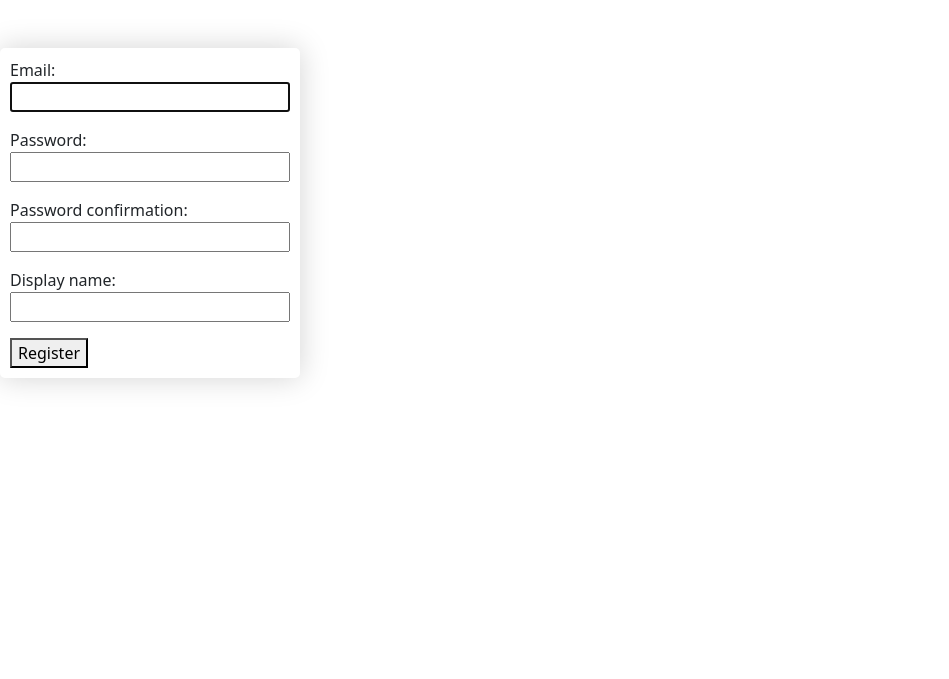
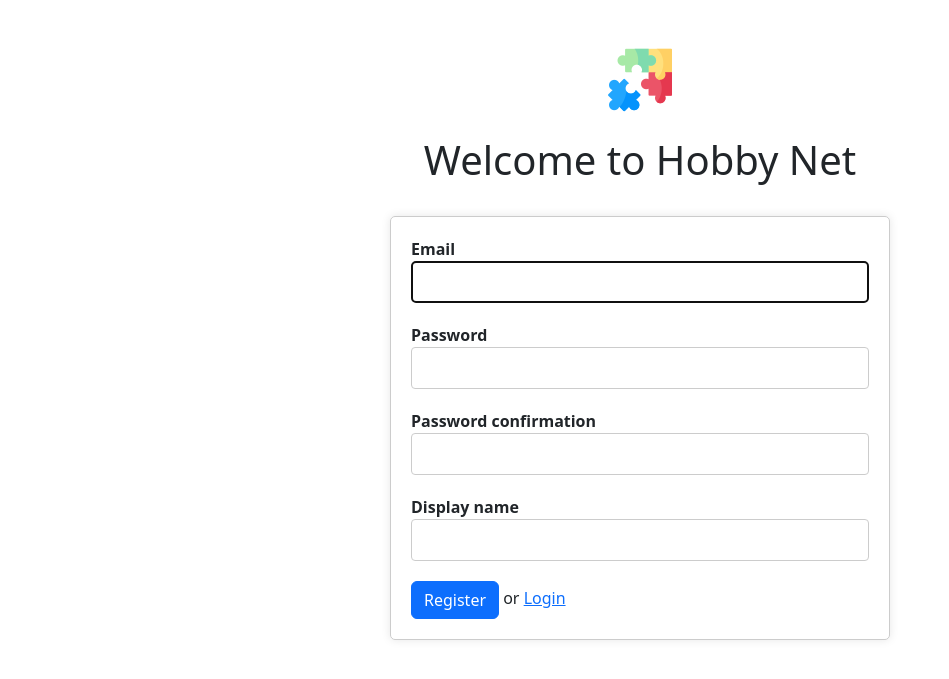
Before and after one commit to JustRedTTG/hobbynet, a Django app: page /accounts/register/ in a window 1280 px wide. Shown: the part 70-749 px from the top of the page, without its empty margins (0-949 px from the left). Run offline with Django 4.2, Linux system fonts and the light colour scheme; parts of the project's set-up code (start-up, migrations or seed data) failed here and were passed over.

Commit message:
Add better auth form design

```diff
--- a/attrubutes to resources used.txt
+++ b/attrubutes to resources used.txt
@@ -1,3 +1,4 @@
 Logo icon - https://www.flaticon.com/free-icons/hobby
 Facicon conversion - https://favicon.io/favicon-converter/
 JS CDN - https://www.jsdelivr.com/
+Auth form further design - https://chat.openai.com/share/b39c338e-9b8f-4977-8767-ffd8f49d532e
--- a/hobbynet/app_auth/templates/app_auth/login.html
+++ b/hobbynet/app_auth/templates/app_auth/login.html
@@ -3,3 +3,9 @@
 {% block submit_text %}
     Login
 {% endblock %}
+{% block other_text %}
+    Register
+{% endblock %}
+{% block other_url %}
+    {% url 'register' %}
+{% endblock %}
--- a/hobbynet/app_auth/templates/app_auth/register.html
+++ b/hobbynet/app_auth/templates/app_auth/register.html
@@ -3,3 +3,9 @@
 {% block submit_text %}
     Register
 {% endblock %}
+{% block other_text %}
+    Login
+{% endblock %}
+{% block other_url %}
+    {% url 'login' %}
+{% endblock %}
--- a/hobbynet/app_auth/templates/base/account_authentication_form.html
+++ b/hobbynet/app_auth/templates/base/account_authentication_form.html
@@ -1,21 +1,30 @@
 {% extends 'base/base.html' %}
+{% load static %}
 
 {% block content %}
+    <div class="d-flex justify-content-center">
+        <div class="card border-0">
+            <div class="text-center mb-2">
+                <img src="{% static 'images/logo.png' %}" class="mb-4">
+                <h1>Welcome to Hobby Net</h1>
+            </div>
+            <div class="card-body">
                 <form action="{% block success_url %}{% endblock %}" method="post" class="auth-form">
                     {% for field in form %}
-            <p>
-                {{ field.label_tag }}
+                        <div class="form-group">
+                            <label for="{{ field.id_for_label }}">{{ field.label }}</label>
                             {{ field }}
-            </p>
+                            {% if field.errors %}
+                                <small class="text-danger">{{ field.errors }}</small>
+                            {% endif %}
+                        </div>
                     {% endfor %}
-        {% if form.errors %}
-            {% for field in form %}
-                {% if field.errors %}
-                    {{ field.errors }}
-                {% endif %}
-            {% endfor %}
-        {% endif %}
-        <button type="submit">{% block submit_text %}{% endblock %}</button>
+                    <button type="submit" class="btn btn-primary">{% block submit_text %}{% endblock %}</button>
+                    or
+                    <a href="{% block other_url %}{% endblock %}">{% block other_text %}{% endblock %}</a>
                     {% csrf_token %}
                 </form>
+            </div>
+        </div>
+    </div>
 {% endblock %}
--- a/static/css/account_authentication_form.css
+++ b/static/css/account_authentication_form.css
@@ -1,12 +1,26 @@
 .auth-form {
+    border: 1px solid #ccc;
     border-radius: 5px;
-    box-shadow: lightgray 0 0 30px;
-    width: 300px;
-    padding: 10px;
+    box-shadow: 0 0 10px rgba(0, 0, 0, 0.1);
+    padding: 20px;
+    width: 500px;
 }
 
-.auth-form p {
-    justify-content: center;
-    display: flex;
-    flex-direction: column;
+.auth-form .form-group {
+    margin-bottom: 20px;
 }
+
+.auth-form label {
+    display: block;
+    font-weight: bold;
+}
+
+.auth-form input[type="text"],
+.auth-form input[type="email"],
+.auth-form input[type="password"],
+.auth-form select {
+    width: 100%;
+    padding: 8px;
+    border: 1px solid #ccc;
+    border-radius: 4px;
+}
```
Lines whose indentation alone changed are shown as unchanged.
